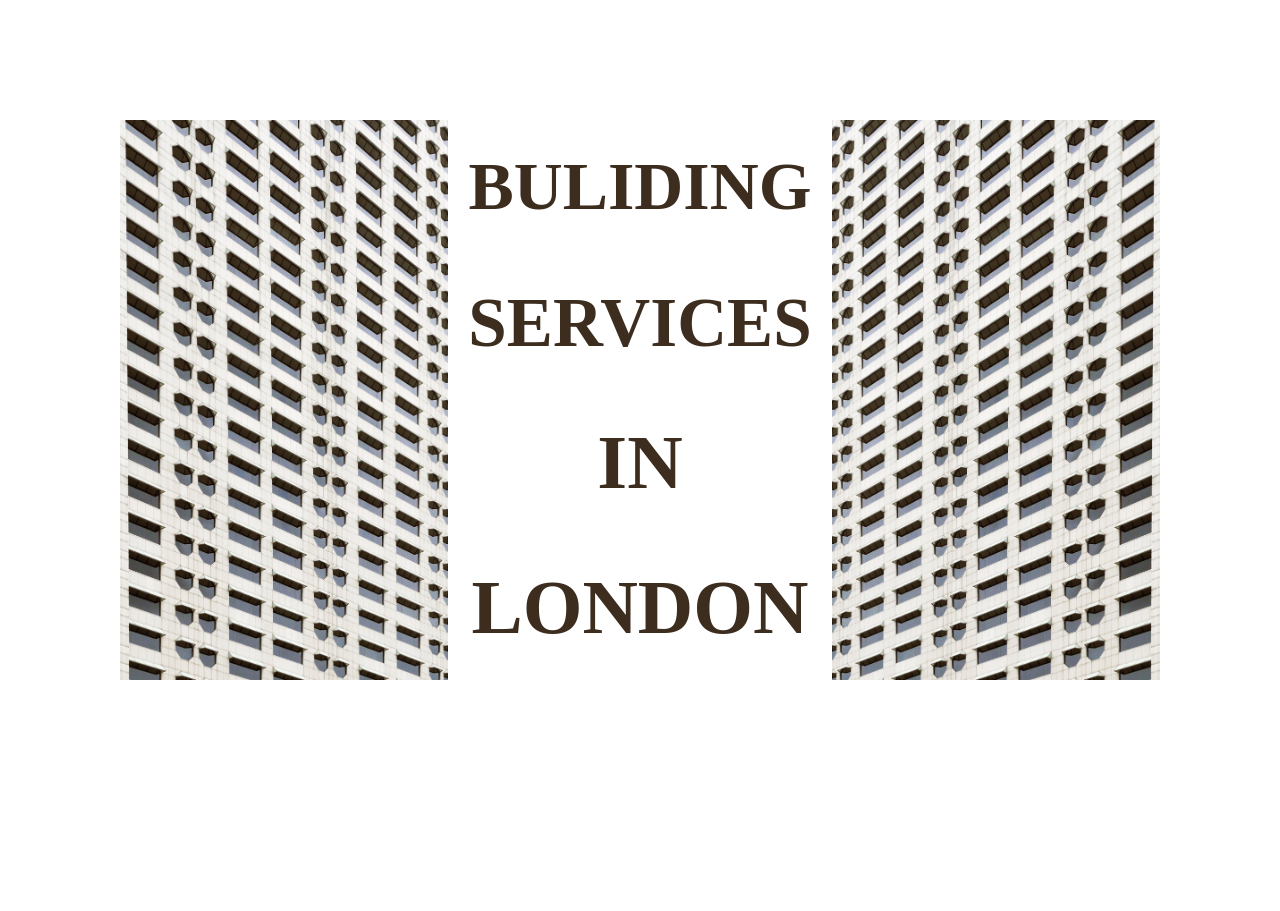
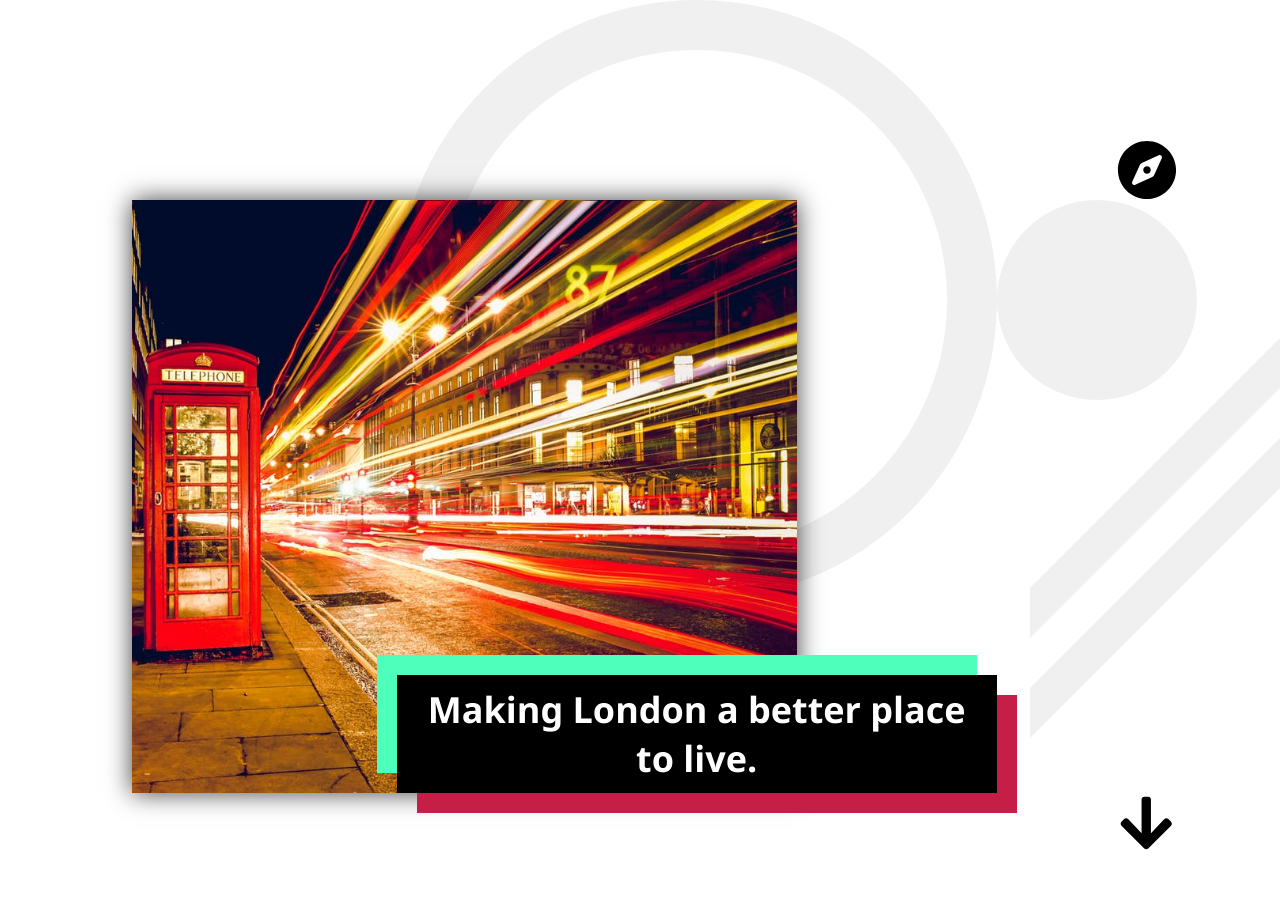
Before and after one commit to kanonieer/buildingServices, a website: page index.html in a window 1280 px wide. Shown: the top 911 px of the page. Drawn offline with Linux system fonts and the light colour scheme; a web font is replaced by a local one.

Commit message:
hero section

```diff
--- a/index.html
+++ b/index.html
@@ -3,23 +3,23 @@
         <meta charset="utf-8">
         <title>Building Services</title>
         <link rel="stylesheet" href="styles.css">
+        <!--load everything-->
+        <script defer src="https://use.fontawesome.com/releases/v5.0.8/js/solid.js" integrity="sha384-+Ga2s7YBbhOD6nie0DzrZpJes+b2K1xkpKxTFFcx59QmVPaSA8c7pycsNaFwUK6l" crossorigin="anonymous"></script>
+        <script defer src="https://use.fontawesome.com/releases/v5.0.8/js/fontawesome.js" integrity="sha384-7ox8Q2yzO/uWircfojVuCQOZl+ZZBg2D2J5nkpLqzH1HY0C1dHlTKIbpRz/LG23c" crossorigin="anonymous"></script>
     </head>
     <body>
         <section class="full-screen hero">
-            <div class=hero-text>
-                <span class="hero-text-row row-1">Buliding</span>
-                <span class="hero-text-row row-2">services</span>
-                <span class="hero-text-row row-3">in</span>
-                <span class="hero-text-row row-4">London</span>
-            </div>
-            <div class="left-image"></div>
-            <div class="right-image"></div>
+            <div class="hero-img"></div>
+            <p class="hero-header">Making London a better place to live.</p>
+            <i class="fas fa-arrow-down"></i>
+            <i class="fas fa-compass"></i>
+            <div class="stripes"></div>
+            <div class="bg-element bg-element-mint bg-element-1"></div>
+            <div class="bg-element bg-element-pink bg-element-2"></div>
+            <div class="bg-element bg-element-mint bg-element-3"></div>
+            <!-- <div class="bg-element bg-element-mint"></div> -->
         </section>
-        <section class="full-screen hero2">
-            <div class="side-img"></div>
-            <div class="main-img"></div>
-            <p class="header">Making London better place to live.</p>
-        </section>
+        <section class="full-screen"></section>
         <script></script>
     </body>
 </html>
--- a/styles.css
+++ b/styles.css
@@ -1,16 +1,14 @@
 @import url('https://fonts.googleapis.com/css?family=Amatic+SC|Cagliostro|Pacifico|Playfair+Display+SC|Shrikhand|Timmana');
 :root {
-    --primary: #f3f4f2;
-    --secondary: #3d2d1f;
-    --accent: brown;
-    --hero-font: 'Raleway', sans-serif;
-    --font-family1: 'Lato', sans-serif;
-    --font-family2: 'Timmana', sans-serif;
-    --font-family3: 'Amatic SC', cursive;
-    --font-family4: 'Cagliostro', sans-serif;
-    --font-family5: 'Shrikhand', cursive;
-    --font-family6: 'Playfair Display SC', serif;
+    /* colors */
+    --white: #fff;
+    --black: #000;
+    --raspberry: rgb(197, 31, 72);
+    --mint: rgb(77, 255, 186);
+    --bg-element: #f0f0f0;
 
+    /* fonts */
+    --font-family: 'Segoe UI', Tahoma, Geneva, Verdana, sans-serif;
 }
 
 * {
@@ -22,102 +20,128 @@
 .full-screen {
     width: 100vw;
     height: 100vh;
+    background: var(--white);
 }
 
 .hero {
-    display: grid;
-    grid-template-columns: 100px 1fr 1fr 1fr 100px;
-    grid-template-rows: 100px 1fr 100px;
-    grid-gap: 20px;
-    grid-template-areas:
-    'margin margin margin margin margin'
-    'margin left-image center right margin'
-    'margin margin margin margin margin'
-}
-
-.hero-text {
-    height: 100%;
-    display: flex;
-    flex-direction: column;
-    justify-content: space-around;
-    align-items: stretch;
-    grid-column: 3 / 4;
-    grid-row: 2 / 3;
-    font-size: 1vw;
-}
-
-.hero-text-row {
-    color: var(--secondary);
-    font-family: var(--font-family);
-    text-align: center;
-    text-transform: uppercase;
-    font-weight: 900;
-}
-
-.row-1 {
-    font-size: 5.3em;
-}
-
-.row-2 {
-    font-size: 5.4em;
-}
-
-.row-3 {
-    font-size: 6em;
-}
-
-.row-3::before {
-    content: '';
-    height: 10px;
-    width: 10px;
-    background: var(--secondary);
-}
-
-.row-4 {
-    font-size: 6em;
-}
-
-.left-image {
-    background: url('./assets/page/left-image.jfif');
-    background-size: cover;
-    grid-column: 2 / 3;
-    grid-row: 2 / 3;
-}
-
-.right-image {
-    background: url('./assets/page/right-image.jfif');
-    background-size: cover;
-    background-position-x: right;
-    grid-column: 4 / 5;
-    grid-row: 2 / 3;
-}
-
-.hero2 {
     display: grid;
     grid-template-columns: repeat(15, 1fr);
     grid-template-rows: repeat(7, 1fr);
 }
 
-.main-img {
-    background: url('./assets/page/pexels-photo.jpg');
+.hero-img {
+    background: url('./assets/page/pexels-photo2.jpg');
     background-size: cover;
     background-position-x: center;
-    grid-column: 5 / 9;
+    grid-column: 3 / 11;
     grid-row: 2 / 7;
-    box-shadow: 1rem 1rem black;
-     /* rgba(0, 255, 255 , 1); */
+    box-shadow: 0px 0px 24px 0px rgba(0,0,0,0.75);
+    z-index: 2;
 }
 
-.header {
-    background: yellow;
-    color: black;
-    font-size: 24px;
+.fa-arrow-down {
+    grid-column: -3 / -2;
+    grid-row: -2 / -1;
+    z-index: 2;
+    justify-self: center;
+    align-self: start;
+    font-size: 60px;
+    text-shadow:
+     5px 5px  var(--raspberry),
+     -5px -5px var(--mint);
+}
+
+.fa-compass {
+    grid-column: -3 / -2;
+    grid-row: 1 / 2;
+    z-index: 2;
+    justify-self: center;
+    align-self: end;
+    font-size: 60px;
+    text-shadow:
+    5px 5px  var(--raspberry),
+    -5px -5px var(--mint);
+}
+
+.hero-header {
+    background: var(--black);
+    color: var(--white);
+    font-size: 36px;
     font-weight: 800;
-    grid-column: 7 / 11;
+    grid-column: 7 / 13;
     grid-row: 5;
-    align-items: flex-start;
-    max-height: 50px;
-    padding: 10px;
-    box-shadow: 1rem 1rem black;
+    align-self: end;
+    justify-self: start;
+    padding: 10px 20px;
+    box-shadow:
+    20px 20px  var(--raspberry),
+    -20px -20px var(--mint);
     text-align: center;
+    font-family: var(--font-family);
+    transition: .3s ease-in-out all;
+    z-index: 2;
 }
+
+.hero-header:hover {
+    box-shadow:
+    15px 15px  var(--raspberry),
+    -15px -15px var(--mint);
+    transition: .3s ease-in-out all;
+}
+
+.bg-element {
+    border: 50px solid var(--bg-element);
+    border-color: var(--bg-element);
+    background: var(--white);
+    transition: .5s ease all;
+    z-index: 1;
+}
+
+.bg-element-mint:hover {
+    border-color: var(--mint);
+    transition: .5s ease all;
+}
+
+.bg-element-pink:hover {
+    border-color: var(--raspberry);
+    transition: .5s ease all;
+}
+
+.bg-element-grey:hover {
+    border-color: var(--bg-element-hover);
+    transition: .5s ease all;
+}
+
+.bg-element-1 {
+    grid-column: 7 / 13;
+    grid-row: 1 / 4;
+    z-index: 1;
+    width: 600px;
+    height: 600px;
+    border-radius: 600px;
+}
+
+.bg-element-2 {
+    grid-column: 13 / 15;
+    grid-row: 1 / 3;
+    justify-self: start;
+    align-self: end;
+    width: 0;
+    height: 0;
+    z-index: 1;
+    border-width: 100px;
+    border-radius: 100px;
+}
+
+.bg-element-3 {
+    grid-column: 13 / 16;
+    grid-row: 3 / 5;
+    justify-self: end;
+    align-self: center;
+    height: 150px;
+    width: 250px;
+    transform: skewY(-45deg);
+    border-left: 0;
+    border-right: 0;
+    z-index: 1;
+}
```
Also changed, not shown: assets/page/left-image.jfif (deleted), assets/page/pexels-photo2.jpg (added), assets/page/pexels-photo3.jpeg (added), assets/page/right-image.jfif (deleted).
